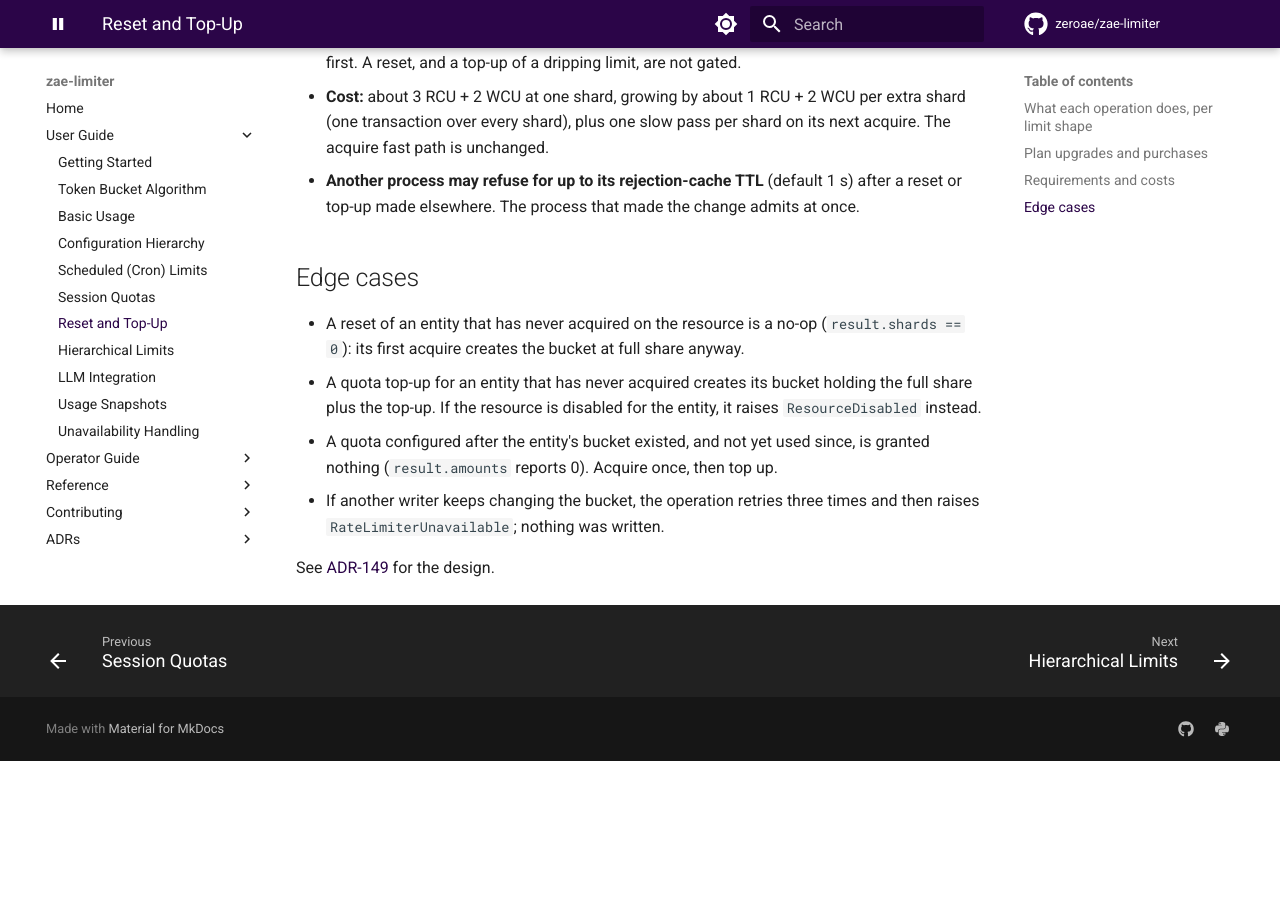
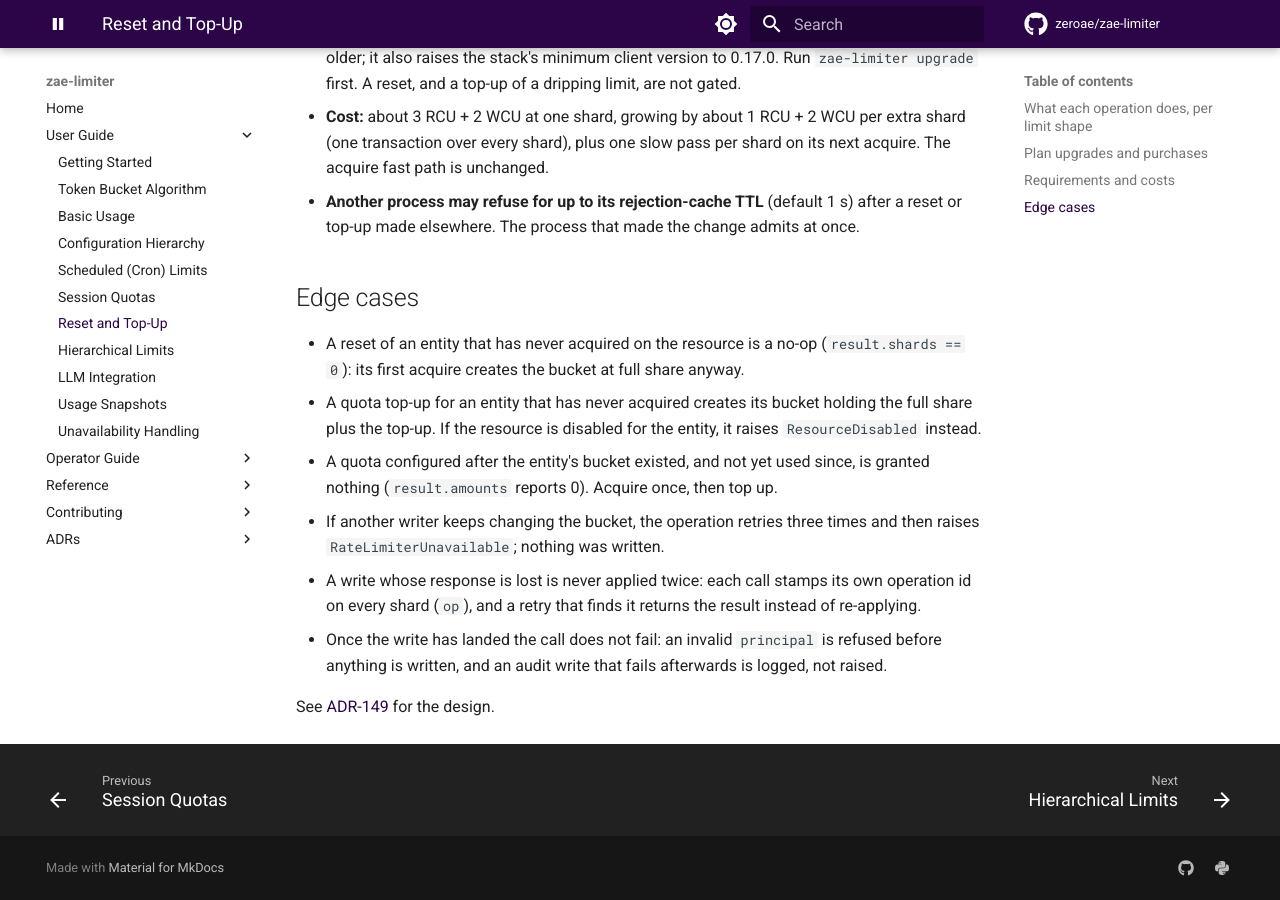
Before and after one commit to zeroae/zae-limiter, an MkDocs documentation site: the page built from docs/guide/reset-and-top-up.md, in a window 1280 px wide and 900 px high, scrolled down 2082 px. Built offline with MkDocs 1.6.1 and Material for MkDocs 9.7.7, drawn with Linux system fonts in a browser that asks for light colours; comment, search, counter and statistics services are not loaded; the version menu is left out; before the commit the page ends 2843 px from its top, so only the background shows below that; some of the changed text lies outside the part shown.

Commit message:
📝 docs: describe the reviewed reset and top-up behaviour
After the PR #720 review fixes merged into this branch: a session reset
ends the window and leaves the balance for the next opener; each call is
applied exactly once (an operation id stamped on every shard, a
ClientRequestToken on multi-shard writes); nothing fails after the commit;
and a lease's credit check ignores an in-memory tu. Updated in the user
guide, the CLI reference and the #470 section of CLAUDE.md.

Refs #470

Co-Authored-By: Claude Opus 5.5 <noreply@anthropic.com>
Claude-Session: https://claude.ai/code/session_01ASEDQdfdZZeqM2KMM1WTMo

```diff
--- a/docs/guide/reset-and-top-up.md
+++ b/docs/guide/reset-and-top-up.md
@@ -40,7 +40,7 @@ The CLI equivalents are `zae-limiter entity reset` and `zae-limiter entity top-u
 |-------------|------------------|---------------------|
 | Dripping (`Limit.per_minute`, …) | Back to its ceiling; any debt is forgiven | At most the room below its ceiling — a refund, not a purchase. `result.amounts` says how much was granted |
 | [Scheduled quota](scheduled-limits.md) (`Limit.quota(..., cron=...)`) | Back to its share; a new period starts now, and the next calendar reset still fires as usual | Exactly `N` for the current period, above the plan if need be. The next reset ends it |
-| [Session quota](session-quotas.md) (`Limit.quota(..., reset_after=...)`) | Back to its share; the current window ends, so the next request opens a fresh one | Exactly `N` until the window ends. With no live window, the top-up opens one now: the purchase starts the session |
+| [Session quota](session-quotas.md) (`Limit.quota(..., reset_after=...)`) | Its current window ends; the next request opens a fresh one at its full share (the balance is left for that request to restore) | Exactly `N` until the window ends. With no live window, the top-up opens one now: the purchase starts the session |
 
 `amounts` mirrors `acquire(consume=...)`: limit name to whole tokens, and several limits can be
 topped up in one call. A pending reset — a quota whose calendar edge or window end has passed
@@ -93,5 +93,9 @@ The gap between the two calls can only under-admit.
   nothing (`result.amounts` reports 0). Acquire once, then top up.
 - If another writer keeps changing the bucket, the operation retries three times and then
   raises `RateLimiterUnavailable`; nothing was written.
+- A write whose response is lost is never applied twice: each call stamps its own operation id
+  on every shard (`op`), and a retry that finds it returns the result instead of re-applying.
+- Once the write has landed the call does not fail: an invalid `principal` is refused before
+  anything is written, and an audit write that fails afterwards is logged, not raised.
 
 See [ADR-149](../adr/149-reset-and-top-up.md) for the design.
```
Also changed, not shown: CLAUDE.md (+13 -3 lines), docs/cli.md (+1 -1 lines).
